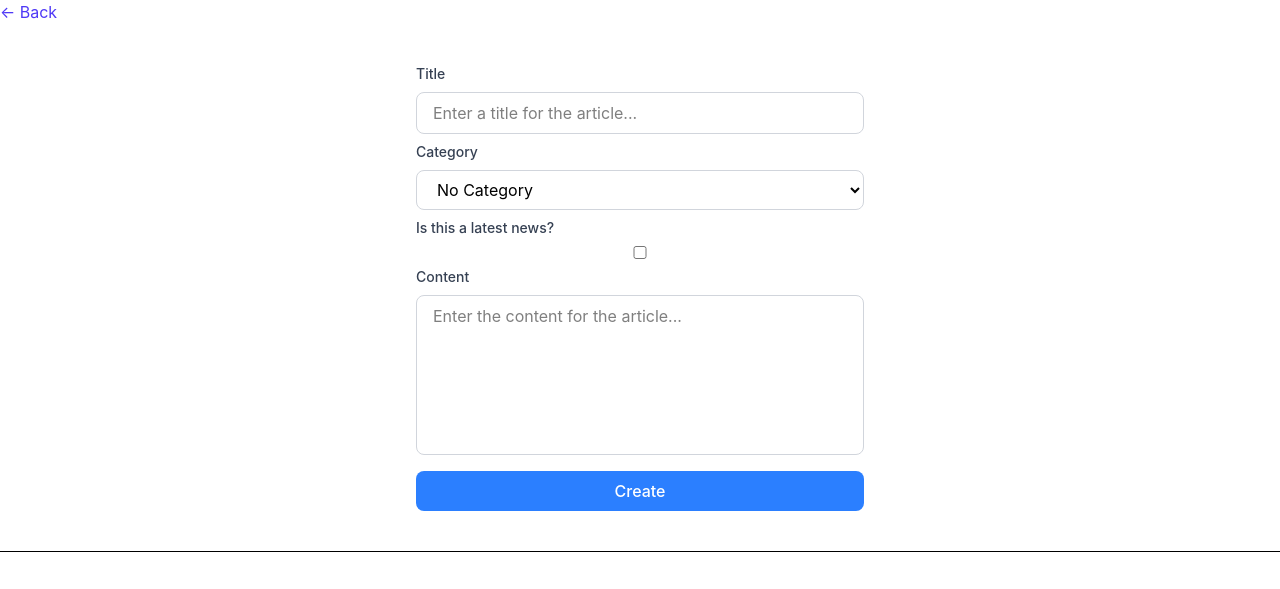
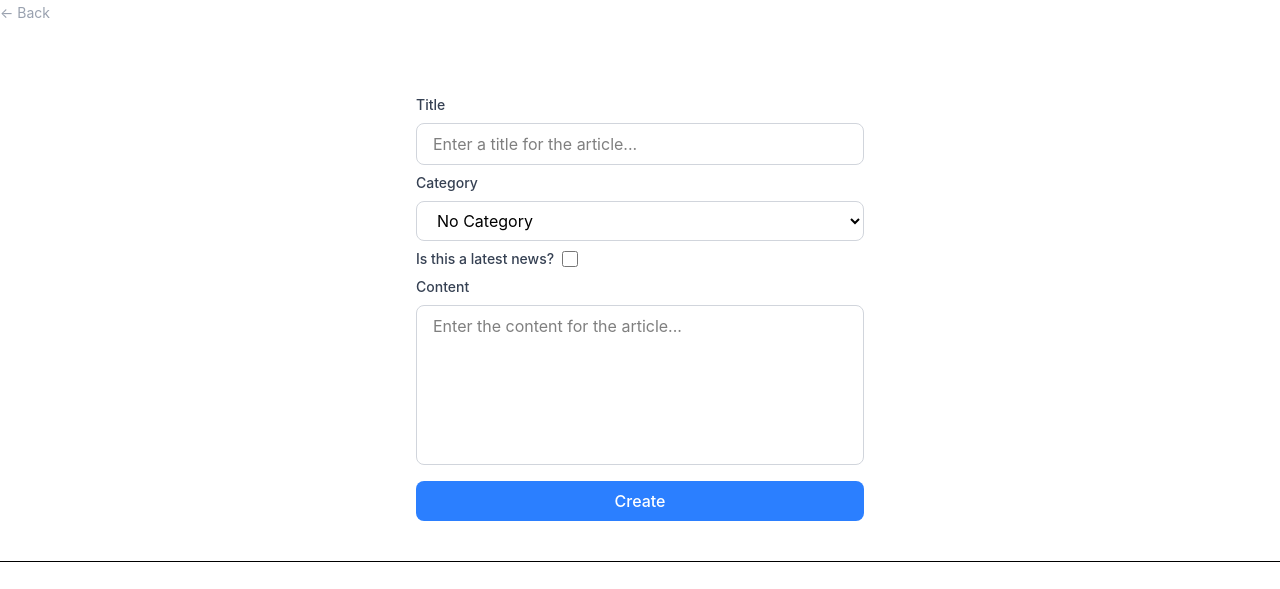
Before and after one commit to AlbertTopallaj/newssite-v2, a website built with Vite: page createarticle.html in a window 1280 px wide. Shown: the top 589 px of the page. Built offline with nearby package versions, Linux system fonts and the light colour scheme.

Commit message:
style: style the checkbox to be bigger

```diff
--- a/createarticle.html
+++ b/createarticle.html
@@ -12,7 +12,7 @@
   </head>
 
   <body>
-    <a href="admin.html" class="text-indigo-600 hover:underline mb-6">← Back</a>
+    <a href="admin.html" class="text-sm text-gray-400 hover:text-gray-600 mb-8 inline-block">← Back</a>
     <form class="flex flex-col gap-2 max-w-md mx-auto mt-10">
       <label class="text-sm font-medium text-gray-700">Title</label>
       <input
@@ -32,14 +32,16 @@
         <option value="springboot">Spring Boot</option>
       </select>
 
+      <div class="flex items-center gap-2">
       <label class="text-sm font-medium text-gray-700"
         >Is this a latest news?</label
       >
       <input
         type="checkbox"
-        class="px-4 py-2 border border-gray-300 rounded-lg text-base focus:outline-none focus:border-blue-500"
+        class="w-4 h-4 cursor-pointer px-4 py-2 border border-gray-300 rounded-lg text-base focus:outline-none focus:border-blue-500"
         id="latestnews-checkbox"
       />
+      </div>
 
       <label class="text-sm font-medium text-gray-700">Content</label>
       <textarea
```
